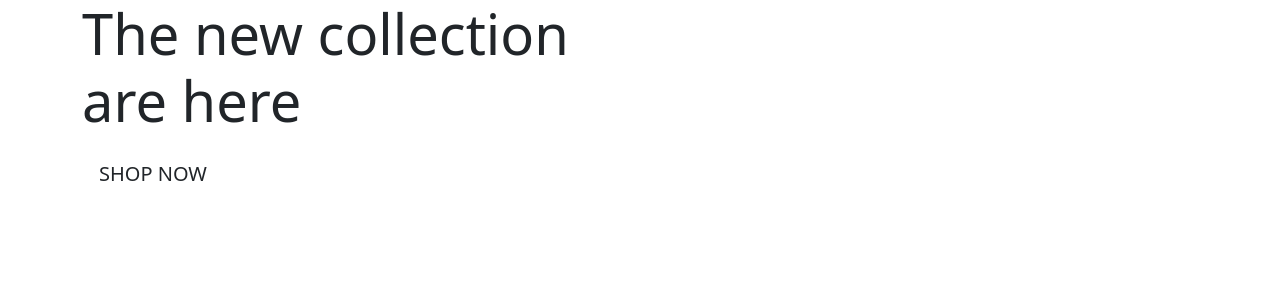
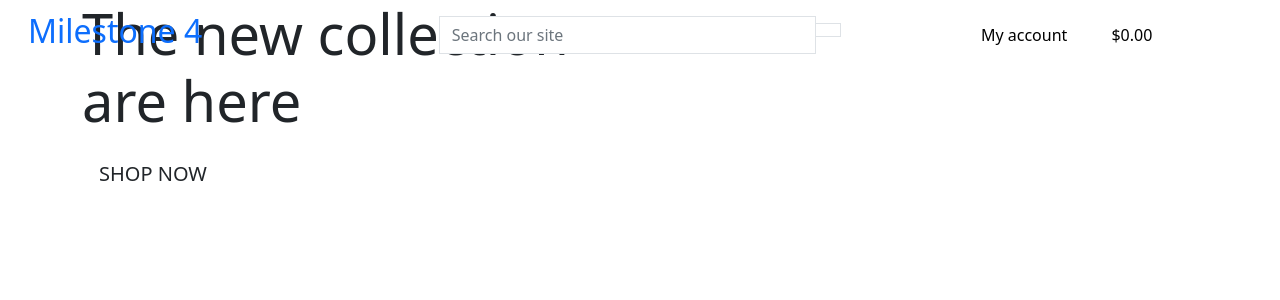
Before and after one commit to Code-Institute-Submissions/brunobdias-milestone4, a Django app: template home/templates/home/index.html in a window 1280 px wide. Shown: the top 300 px of the page. Run offline with Django 3.2, Linux system fonts and the light colour scheme; the template is opened without the code that fills it, so the values that code supplies are empty.

Commit message:
Add main page header

```diff
--- a/templates/base.html
+++ b/templates/base.html
@@ -13,18 +13,15 @@
     {% endblock %}
 
     {% block corecss %}
-    <!-- Bootstrap CSS -->
-    <link href="https://cdn.jsdelivr.net/npm/bootstrap@5.1.1/dist/css/bootstrap.min.css" rel="stylesheet"
-        integrity="sha384-F3w7mX95PdgyTmZZMECAngseQB83DfGTowi0iMjiWaeVhAn4FJkqJByhZMI3AhiU" crossorigin="anonymous">
+        <!-- Bootstrap CSS -->
+        <link href="https://cdn.jsdelivr.net/npm/bootstrap@5.1.1/dist/css/bootstrap.min.css" rel="stylesheet" integrity="sha384-F3w7mX95PdgyTmZZMECAngseQB83DfGTowi0iMjiWaeVhAn4FJkqJByhZMI3AhiU" crossorigin="anonymous">
     {% endblock %}
 
     {% block extra_css %}
     {% endblock %}
 
     {% block corejs %}
-    <script src="https://cdn.jsdelivr.net/npm/bootstrap@5.1.1/dist/js/bootstrap.bundle.min.js"
-        integrity="sha384-/bQdsTh/da6pkI1MST/rWKFNjaCP5gBSY4sEBT38Q/9RBh9AH40zEOg7Hlq2THRZ"
-        crossorigin="anonymous"></script>
+        <script src="https://cdn.jsdelivr.net/npm/bootstrap@5.1.1/dist/js/bootstrap.bundle.min.js" integrity="sha384-/bQdsTh/da6pkI1MST/rWKFNjaCP5gBSY4sEBT38Q/9RBh9AH40zEOg7Hlq2THRZ" crossorigin="anonymous"></script>
     {% endblock %}
 
     {% block extra_js %}
@@ -36,7 +33,67 @@
 </head>
 
 <body>
-    <header class="container-fluid fixed-top"></header>
+    <header class="container-fluid fixed-top">
+        <div class="row">
+            <div class="col-12 col-lg-4 my-auto py-1 py-lg- text-lg-left">
+                <a href="{% url 'home' %}" class="nav-link main-logo-link">
+                    <h2>Milestone 4</h2>
+                </a>
+            </div>
+            <div class="col-12 col-lg-4 my-auto py-1 py-lg-0">
+                <form action="" method="get">
+                    <div class="input-group w-100">
+                        <input class="form-control border border-black rounded-0" type="text" name="q" placeholder="Search our site">
+                        <div class="input-group-append">
+                            <button class="form-control btn btn-black border border-black rounded-0" type="submit">
+                                <span class="icon">
+                                    <i class="fas fa-search"></i>
+                                </span>
+                            </button>
+                        </div>
+                    </div>
+                </form>
+            </div>
+            <div class="col-12 col-lg-4 my-auto py-1 py-lg-0">
+                <ul class="list-inline list-unstyled text-center text-lg-right my-0">
+                    <li class="list-inline-item dropdown">
+                        <a href="#" class="text-black nav-link" id="user-options" data-toggle="dropdown" aria-haspopup="true" aria-expanded="false">
+                            <div class="text-center">
+                            <div><i class="fas fa-user fa-lg"></i></div>
+                            <p class="my-0">My account</p>
+                            </div>
+                        </a>
+                        <div class="dropdown-menu border-0" aria-labelledby="user-options">
+                            {% if request.user.is_authenticated %}
+                                {% if request.user.is_superuser %}
+                                    <a href="" class="dropdown-item">Product Management</a>
+                                {% endif %}
+                                <a href="" class="dropdown-item">My Profile</a>
+                                <a href="{% url 'account_logout' %}" class="dropdown-item">Logout</a>
+                            {% else %}
+                                <a href="{% url 'account_singup' %}" class="dropdown-item">Register</a>
+                                <a href="{% url 'account_login' %}" class="dropdown-item">Login</a>
+                            {% endif %}
+                        </div>
+                    </li>
+                    <li class="list-inline-item dropdown">
+                        <a href="" class="{% if grand_total %}text-info font-weight-bold{% else %}text-black{% endif %} nav-link">
+                            <div class="text-center">
+                                <div><i class="fas fa-shopping-bag fa-lg"></i></div>
+                                <p class="my-0">
+                                    {% if grand_total %}
+                                        ${{ grand_total|floatformat:2 }}
+                                    {% else %}
+                                        $0.00
+                                    {% endif %}
+                                </p>
+                            </div>
+                        </a>
+                    </li>
+                </ul>
+            </div>
+        </div>
+    </header>
 
     {% if messages %}
     <div class="message-container"></div>
```
